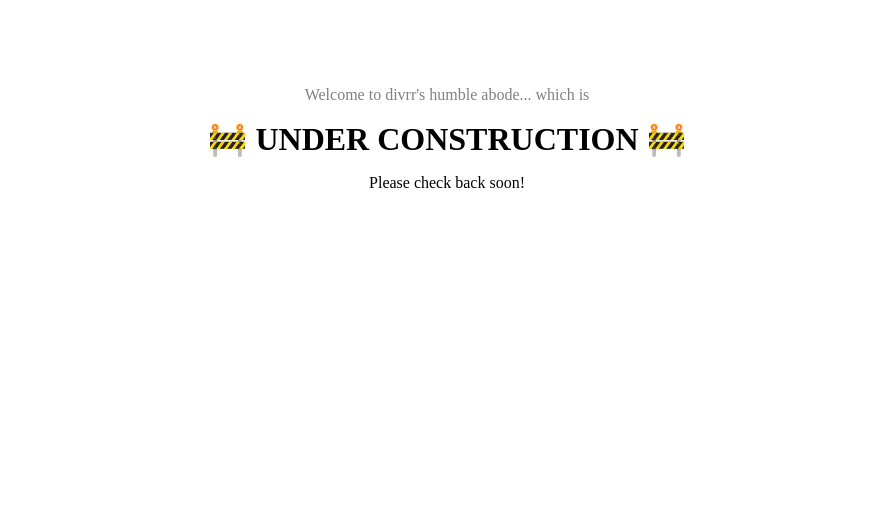
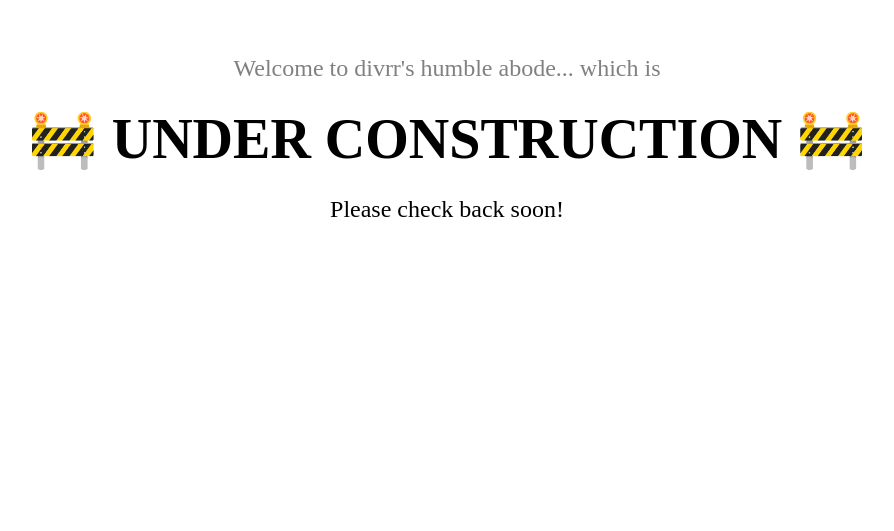
Before and after one commit to Divrr/Divrr.github.io, a plain HTML site: page index.html in a window 1280 px wide. Shown: the part 269-800 px from the top of the page, without its empty margins (193-1087 px from the left). Drawn offline with Linux system fonts and the light colour scheme.

Commit message:
add responsive text size adjustment

```diff
--- a/index.html
+++ b/index.html
@@ -19,9 +19,12 @@
             margin-top: 1rem;
             margin-bottom: 1rem;
             color: var(--primary);
+            text-align: center;
+            font-size: clamp(2rem, 6vw, 3.5rem);
         }
-        h1, p {
+        p {
             text-align: center;
+            font-size: clamp(1rem, 3vw, 1.5rem);
         }
         .gray {
             color: gray
```
